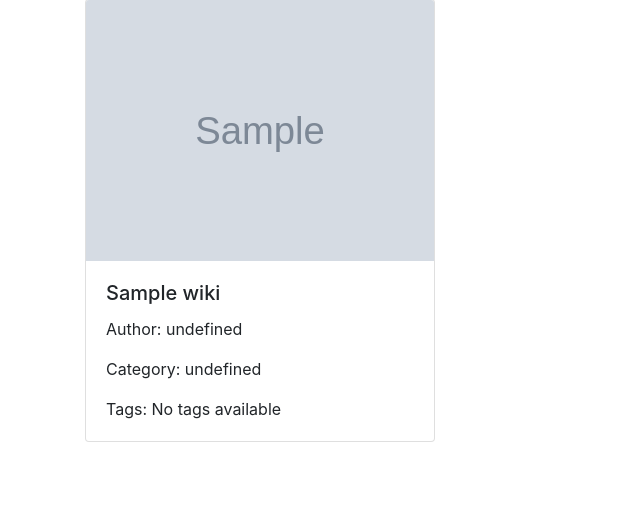
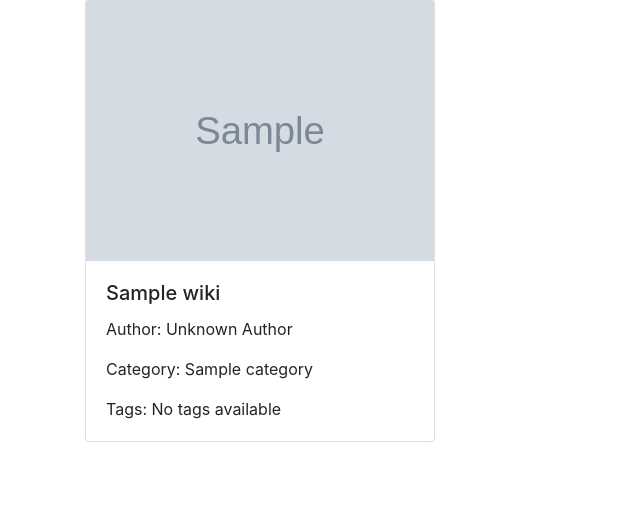
Before and after one commit to sanaa-ennaji/Wikis, a PHP site: page /wikis/home.php in a window 1280 px wide. Shown: the part 73-585 px from the top of the page, without its empty margins (0-640 px from the left). Run offline with PHP 8.4, Linux system fonts and the light colour scheme; tables that the repository leaves empty hold one stand-in row (values such as "Sample post"); grey boxes marked "Sample" are stand-in pictures; data that the repository does not hold is empty; some libraries are stand-ins or nearby versions.

Commit message:
aupdate wikis

```diff
--- a/app/controllers/WikiController.php
+++ b/app/controllers/WikiController.php
@@ -115,13 +115,23 @@ class WikiController {
 
 
     public function getAllWikis() {
+         header('Content-Type: application/json'); // Add this line
         if ($_SERVER['REQUEST_METHOD'] === 'GET') {
+            $wikis = $this->wikiService->getAllWikis();
 
-            $wikis = $this->wikiService->getAllWikis();
+
+            foreach ($wikis as &$wiki) {
+                $author = $this->userService->getUserById($wiki['id_auteur']);
+                $category = $this->categoryService->getCategoryById($wiki['id_categorie']);
+
+                $wiki['auteur'] = ($author) ? $author->getNom() : 'Unknown Author';
+                $wiki['categorie'] = ($category) ? $category['nom_categorie'] : 'Unknown Category';
+            }
 
             echo json_encode(['status' => 'success', 'data' => $wikis]);
         }
     }
+
 }
 
 $wikiController = new WikiController();
--- a/app/views/home.php
+++ b/app/views/home.php
@@ -23,7 +23,7 @@
     <script src="https://maxcdn.bootstrapcdn.com/bootstrap/4.0.0/js/bootstrap.min.js"></script>
     <script>
     $(document).ready(function () {
-        // Fetch wikis using AJAX
+
         $.ajax({
             url: '../controllers/WikiController.php?getAllWikis=true',
             type: 'GET',
```
